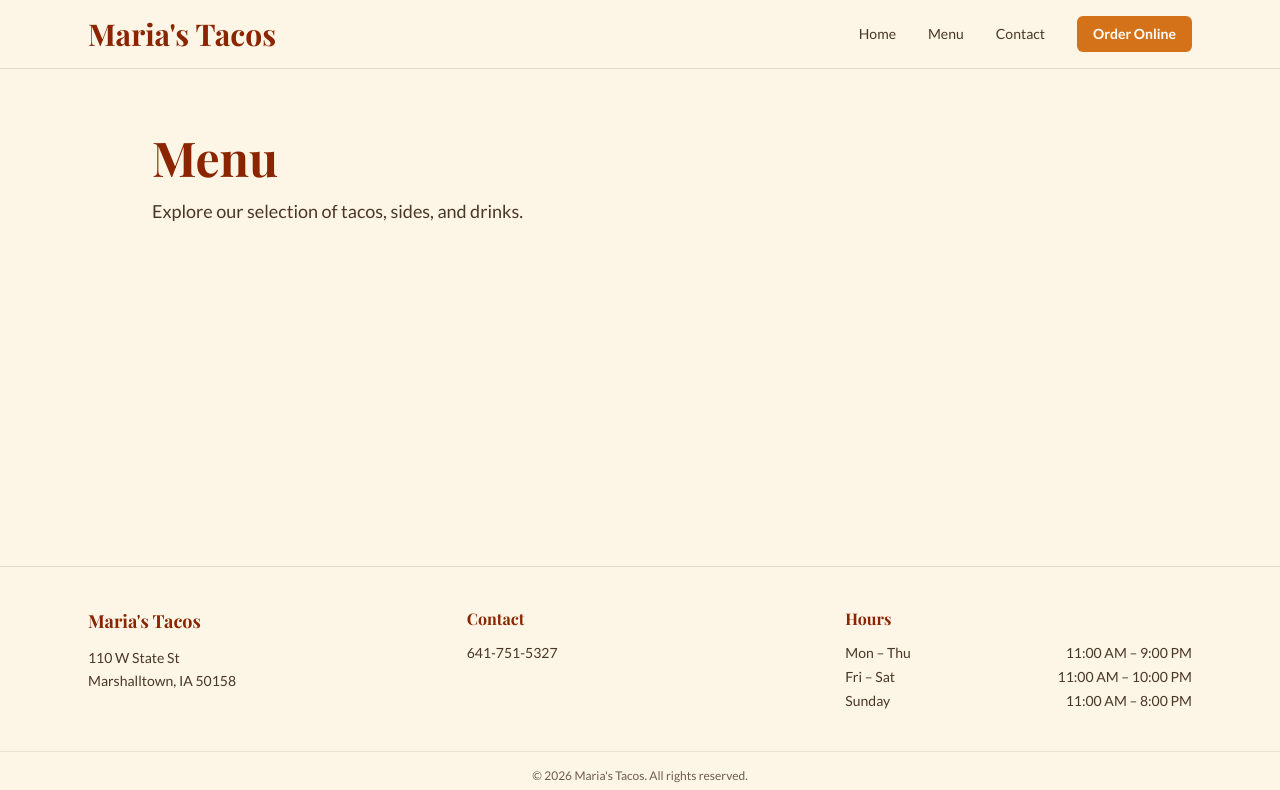
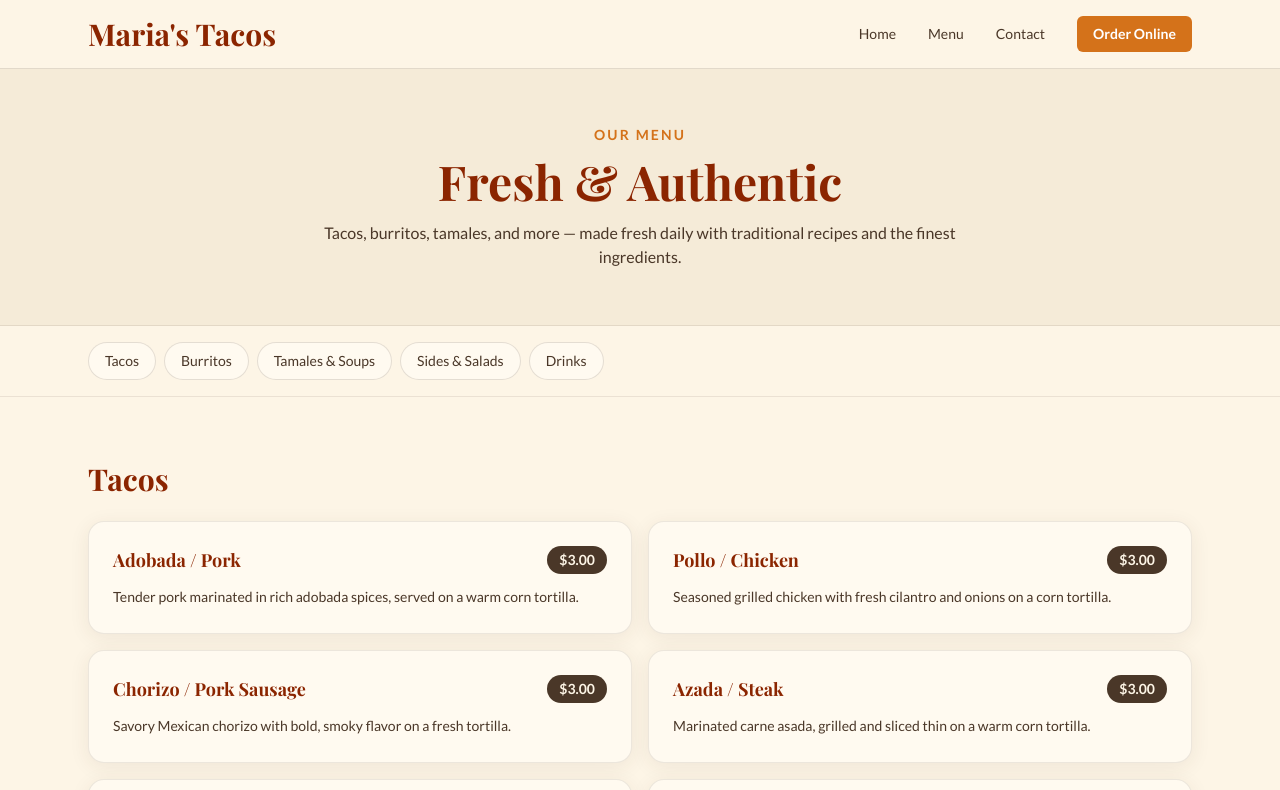
Before and after one commit to ewanagame/Marias-tacos, a Next.js app in the folder marias-tacos/: page /menu in a window 1280 px wide. Shown: the top 790 px of the page. Built offline with nearby package versions, Linux system fonts and the light colour scheme; a web font is replaced by a local one.

Commit message:
Build menu page with sticky category nav and full menu data
Organize items into five categories with warm card styling, accent price
badges, and descriptions for every menu item.

Co-authored-by: Ewan Isaacs <ewanagame@users.noreply.github.com>

```diff
--- a/marias-tacos/app/menu/page.tsx
+++ b/marias-tacos/app/menu/page.tsx
@@ -1,10 +1,32 @@
+import MenuCategoryNav from "@/components/menu/MenuCategoryNav";
+import MenuSection from "@/components/menu/MenuSection";
+import { menuCategories } from "@/components/menu/menuData";
+
 export default function Menu() {
   return (
-    <div className="mx-auto max-w-5xl px-6 py-16">
-      <h1 className="text-5xl font-bold text-primary">Menu</h1>
-      <p className="mt-4 max-w-2xl text-lg text-accent">
-        Explore our selection of tacos, sides, and drinks.
-      </p>
-    </div>
+    <>
+      <div className="border-b border-accent/10 bg-[#F5EBD8] px-6 py-14">
+        <div className="mx-auto max-w-6xl text-center">
+          <p className="font-sans text-sm font-semibold uppercase tracking-[0.15em] text-secondary">
+            Our Menu
+          </p>
+          <h1 className="mt-3 font-serif text-4xl font-bold text-primary sm:text-5xl">
+            Fresh &amp; Authentic
+          </h1>
+          <p className="mx-auto mt-4 max-w-2xl font-sans text-accent">
+            Tacos, burritos, tamales, and more — made fresh daily with
+            traditional recipes and the finest ingredients.
+          </p>
+        </div>
+      </div>
+
+      <MenuCategoryNav />
+
+      <div className="mx-auto max-w-6xl space-y-16 px-6 py-16">
+        {menuCategories.map((category) => (
+          <MenuSection key={category.id} {...category} />
+        ))}
+      </div>
+    </>
   );
 }
--- /dev/null
+++ b/marias-tacos/components/menu/MenuCategoryNav.tsx
@@ -0,0 +1,22 @@
+import { categoryNav } from "./menuData";
+
+export default function MenuCategoryNav() {
+  return (
+    <nav
+      aria-label="Menu categories"
+      className="sticky top-0 z-10 border-b border-accent/10 bg-background/95 backdrop-blur-sm"
+    >
+      <div className="mx-auto flex max-w-6xl gap-2 overflow-x-auto px-6 py-4 scrollbar-hide">
+        {categoryNav.map(({ id, label }) => (
+          <a
+            key={id}
+            href={`#${id}`}
+            className="shrink-0 rounded-full border border-accent/15 bg-[#FFFAF0] px-4 py-2 font-sans text-sm font-medium text-accent transition-colors hover:border-primary/30 hover:bg-primary/5 hover:text-primary"
+          >
+            {label}
+          </a>
+        ))}
+      </div>
+    </nav>
+  );
+}
--- /dev/null
+++ b/marias-tacos/components/menu/MenuSection.tsx
@@ -0,0 +1,40 @@
+import type { MenuCategory } from "./menuData";
+
+function MenuItemCard({
+  name,
+  price,
+  description,
+}: {
+  name: string;
+  price?: string;
+  description: string;
+}) {
+  return (
+    <article className="rounded-2xl border border-accent/10 bg-[#FFFAF0] p-6 shadow-[0_4px_20px_rgba(74,55,40,0.08)]">
+      <div className="flex items-start justify-between gap-4">
+        <h3 className="font-serif text-lg font-bold text-primary">{name}</h3>
+        {price && (
+          <span className="shrink-0 rounded-full bg-accent px-3 py-1 font-sans text-sm font-semibold text-background">
+            {price}
+          </span>
+        )}
+      </div>
+      <p className="mt-3 font-sans text-sm leading-relaxed text-accent">
+        {description}
+      </p>
+    </article>
+  );
+}
+
+export default function MenuSection({ id, title, items }: MenuCategory) {
+  return (
+    <section id={id} className="scroll-mt-20">
+      <h2 className="font-serif text-3xl font-bold text-primary">{title}</h2>
+      <div className="mt-6 grid gap-4 sm:grid-cols-2">
+        {items.map((item) => (
+          <MenuItemCard key={item.name} {...item} />
+        ))}
+      </div>
+    </section>
+  );
+}
--- /dev/null
+++ b/marias-tacos/components/menu/menuData.ts
@@ -0,0 +1,208 @@
+export type MenuItem = {
+  name: string;
+  price?: string;
+  description: string;
+};
+
+export type MenuCategory = {
+  id: string;
+  title: string;
+  items: MenuItem[];
+};
+
+export const menuCategories: MenuCategory[] = [
+  {
+    id: "tacos",
+    title: "Tacos",
+    items: [
+      {
+        name: "Adobada / Pork",
+        price: "$3.00",
+        description:
+          "Tender pork marinated in rich adobada spices, served on a warm corn tortilla.",
+      },
+      {
+        name: "Pollo / Chicken",
+        price: "$3.00",
+        description:
+          "Seasoned grilled chicken with fresh cilantro and onions on a corn tortilla.",
+      },
+      {
+        name: "Chorizo / Pork Sausage",
+        price: "$3.00",
+        description:
+          "Savory Mexican chorizo with bold, smoky flavor on a fresh tortilla.",
+      },
+      {
+        name: "Azada / Steak",
+        price: "$3.00",
+        description:
+          "Marinated carne asada, grilled and sliced thin on a warm corn tortilla.",
+      },
+      {
+        name: "Lengua / Tongue",
+        price: "$4.00",
+        description:
+          "Slow-cooked beef tongue, tender and rich, finished with fresh toppings.",
+      },
+      {
+        name: "Cabeza / Cow Head",
+        price: "$4.00",
+        description:
+          "Traditional braised beef cheek — succulent, flavorful, and authentically prepared.",
+      },
+      {
+        name: "Hard Shell with Ground Beef",
+        price: "$4.00",
+        description:
+          "Crispy hard shell filled with seasoned ground beef, lettuce, cheese, and salsa.",
+      },
+      {
+        name: "Walking Taco",
+        price: "$7.50",
+        description:
+          "A bag of chips loaded with seasoned meat, cheese, lettuce, and all the fixings.",
+      },
+    ],
+  },
+  {
+    id: "burritos",
+    title: "Burritos",
+    items: [
+      {
+        name: "Burrito",
+        price: "$9.00",
+        description:
+          "Beans, rice, lettuce, tomato, onions, cilantro, cheese, and sour cream wrapped in a flour tortilla.",
+      },
+      {
+        name: "Breakfast Burrito",
+        price: "$9.00",
+        description:
+          "Potatoes, eggs, chorizo, and cheese — a hearty start to your morning.",
+      },
+      {
+        name: "Texas Burrito",
+        price: "$14.00",
+        description:
+          "Shrimp, chorizo, azada steak, beans, rice, lettuce, tomato, onions, cilantro, cheese, and sour cream.",
+      },
+    ],
+  },
+  {
+    id: "tamales-soups",
+    title: "Tamales & Soups",
+    items: [
+      {
+        name: "Tamales — Red Pork or Green Chicken",
+        price: "$3.50",
+        description:
+          "Homemade tamales steamed in corn husks — choose red pork or green chicken.",
+      },
+      {
+        name: "Menudo",
+        price: "$12.00",
+        description:
+          "Traditional tripe soup slow-simmered with hominy, chiles, and warm spices.",
+      },
+      {
+        name: "Pozole",
+        price: "$12.00",
+        description:
+          "Hearty hominy and pork soup garnished with cabbage, radish, and lime.",
+      },
+    ],
+  },
+  {
+    id: "sides-salads",
+    title: "Sides & Salads",
+    items: [
+      {
+        name: "Taco Salad",
+        price: "$7.00",
+        description:
+          "Crisp lettuce topped with seasoned meat, cheese, tomato, and sour cream in a fried tortilla bowl.",
+      },
+      {
+        name: "Nachos with Chili",
+        price: "$9.00",
+        description:
+          "Crispy tortilla chips loaded with savory chili, melted cheese, and fresh toppings.",
+      },
+      {
+        name: "Torta — Steak Sandwich",
+        price: "$12.00",
+        description:
+          "Mexican-style steak sandwich on a soft telera roll with avocado, beans, and fresh fixings.",
+      },
+      {
+        name: "Quesadillas",
+        price: "$7.00",
+        description:
+          "Grilled flour tortilla filled with melted cheese and your choice of filling.",
+      },
+      {
+        name: "Tostadas",
+        price: "$4.00",
+        description:
+          "Crispy flat corn tortilla topped with beans, meat, lettuce, cheese, and salsa.",
+      },
+      {
+        name: "Enchiladas",
+        price: "$12.00",
+        description:
+          "Corn tortillas rolled and filled, smothered in rich enchilada sauce and melted cheese.",
+      },
+    ],
+  },
+  {
+    id: "drinks",
+    title: "Drinks",
+    items: [
+      {
+        name: "Pepsi",
+        description: "Ice-cold fountain soda.",
+      },
+      {
+        name: "Diet Pepsi",
+        description: "Ice-cold fountain soda.",
+      },
+      {
+        name: "Mountain Dew",
+        description: "Ice-cold fountain soda.",
+      },
+      {
+        name: "Sprite",
+        description: "Ice-cold fountain soda.",
+      },
+      {
+        name: "Coke",
+        description: "Ice-cold fountain soda.",
+      },
+      {
+        name: "Diet Coke",
+        description: "Ice-cold fountain soda.",
+      },
+      {
+        name: "Bottled Water",
+        description: "Refreshing bottled water.",
+      },
+      {
+        name: "Lemonade",
+        price: "$2.00",
+        description: "Fresh, tangy lemonade served cold.",
+      },
+      {
+        name: "Jarritos",
+        price: "$3.50",
+        description:
+          "Authentic Mexican soda — Mango, Fruit Punch, Pineapple, Strawberry, Mandarin, Lime, Tamarind, or Sangria.",
+      },
+    ],
+  },
+];
+
+export const categoryNav = menuCategories.map(({ id, title }) => ({
+  id,
+  label: title,
+}));
```
